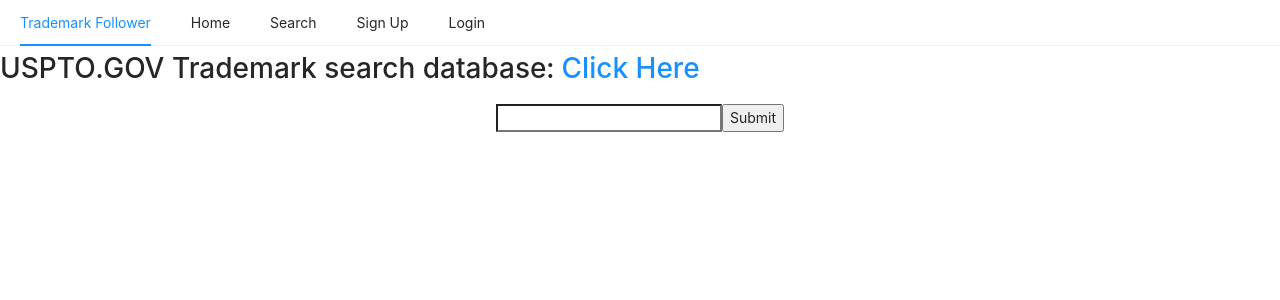
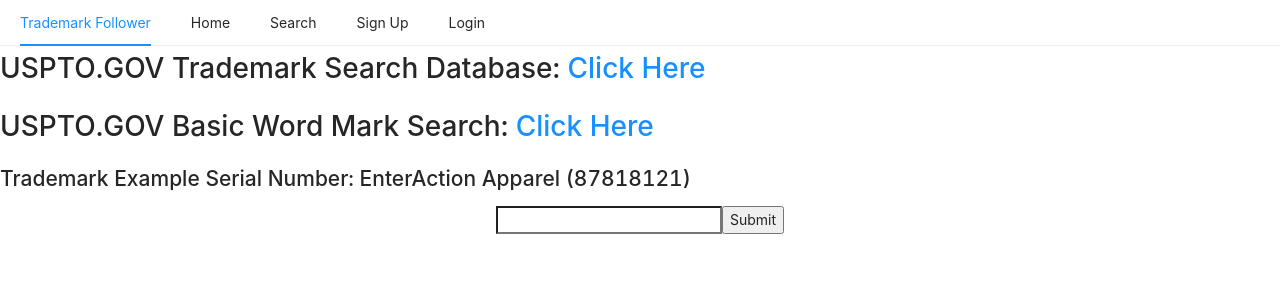
Before and after one commit to inception88/trademark-follower, a React (Create React App) app: page / in a window 1280 px wide. Shown: the top 300 px of the page. Built offline with nearby package versions, Linux system fonts and the light colour scheme; no server answers.

Commit message:
Added an example to the home component

```diff
--- a/src/components/navigation/Home.js
+++ b/src/components/navigation/Home.js
@@ -6,7 +6,9 @@ class Home extends Component {
   render() {
     return (
       <div>
-          <h1>USPTO.GOV Trademark search database: <a target ='_blank' href="http://tmsearch.uspto.gov/bin/gate.exe?f=tess&state=4809:my35km.1.1">Click Here</a></h1>
+          <h1>USPTO.GOV Trademark Search Database: <a target ='_blank' href="http://tmsearch.uspto.gov/bin/gate.exe?f=tess&state=4809:my35km.1.1">Click Here</a></h1>
+          <h1>USPTO.GOV Basic Word Mark Search: <a target ='_blank' href="http://tmsearch.uspto.gov/bin/gate.exe?f=searchss&state=4809:my35km.1.1">Click Here</a></h1>
+          <h2>Trademark Example Serial Number: EnterAction Apparel (87818121)</h2>
             <TrademarkSearch/>
       </div>
     )
```
Also changed, not shown: 1 other file (tests, documents, lock files or other folders).
